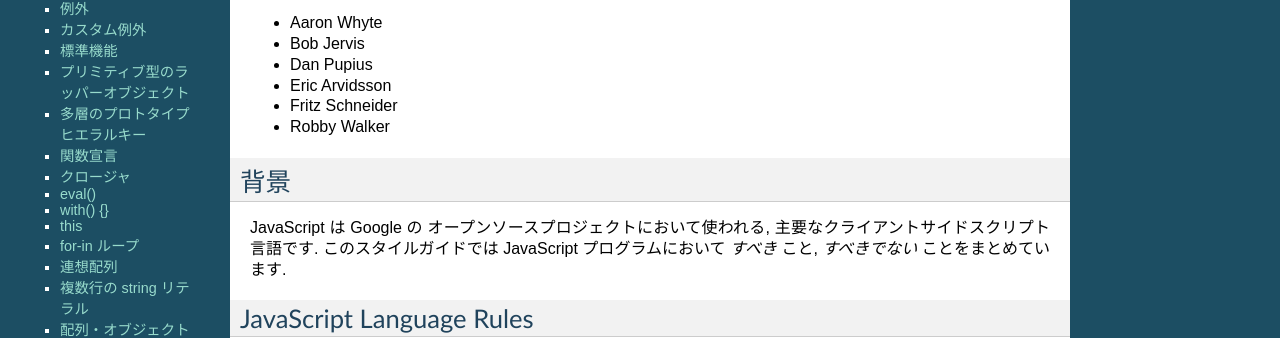
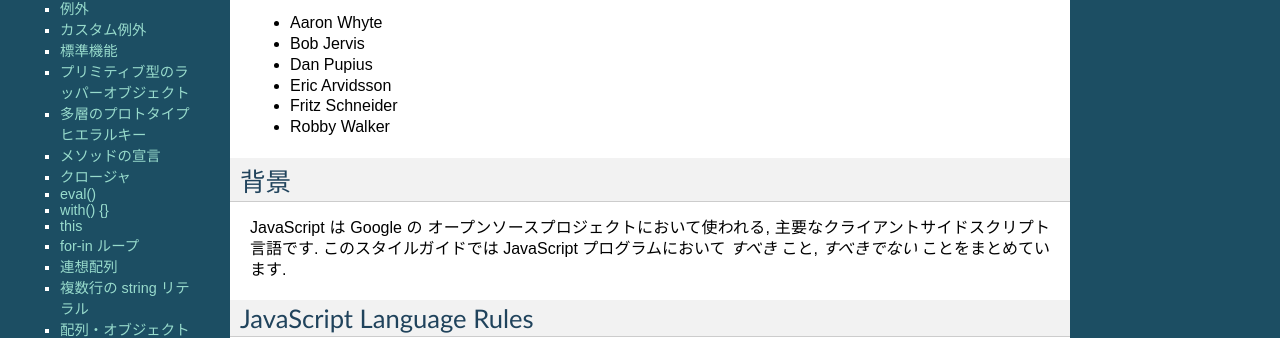
Before and after one commit to cou929/Japanese-Translation-of-Google-JavaScript-Style-Guide, a Sphinx documentation site: the page built from doc/index.rst, in a window 1280 px wide and 900 px high. Shown: the part 393-731 px from the top of the window. Built offline with Sphinx 7.4.7, drawn with Linux system fonts in a browser that asks for light colours.

Commit message:
fix section titile

```diff
--- a/doc/index.rst
+++ b/doc/index.rst
@@ -208,7 +208,7 @@
      ...
    };
 
-関数宣言
+メソッドの宣言
 ----------------------------------------
 ``Foo.prototype.bar = function() { ... };``
 
```
